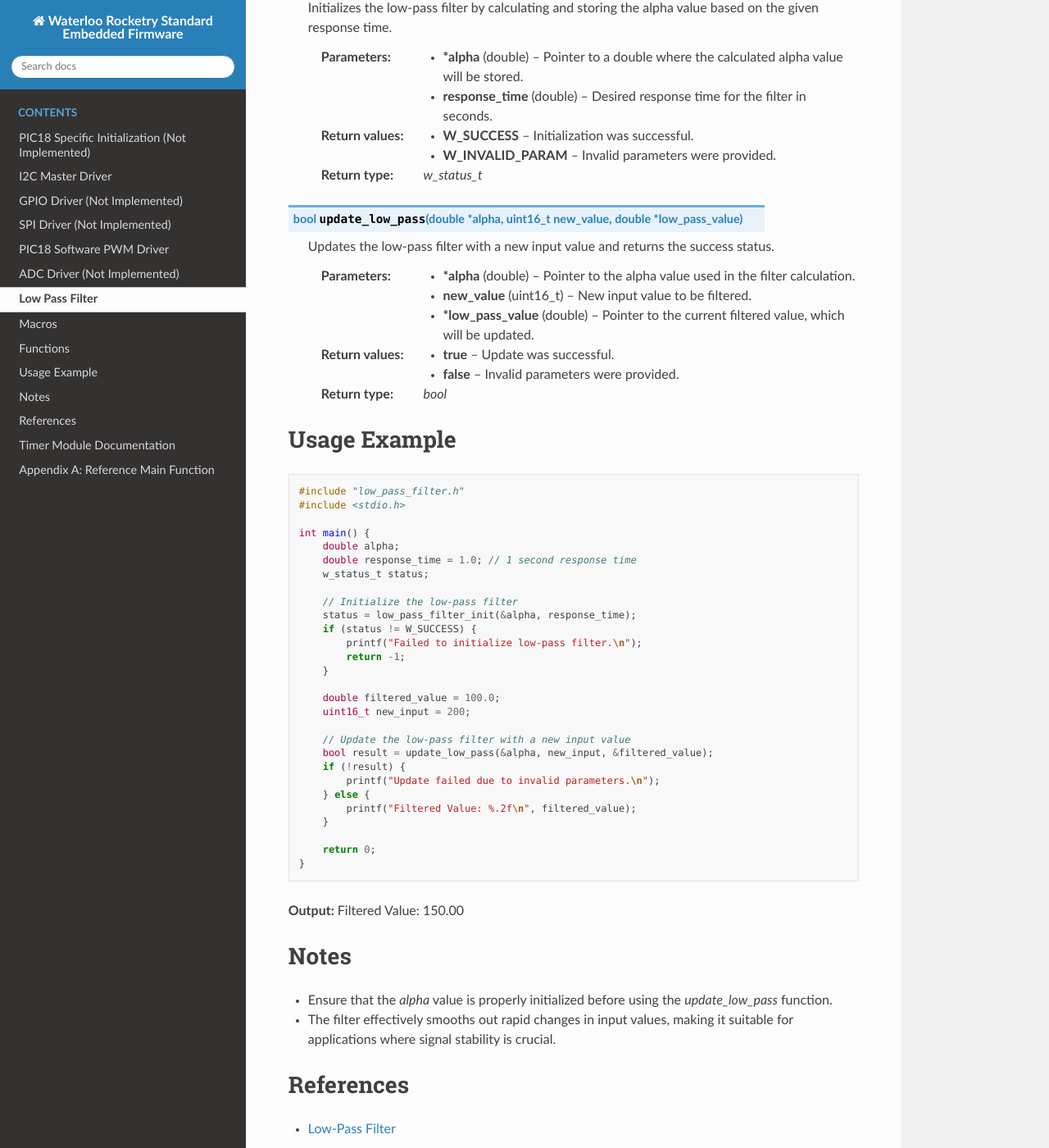
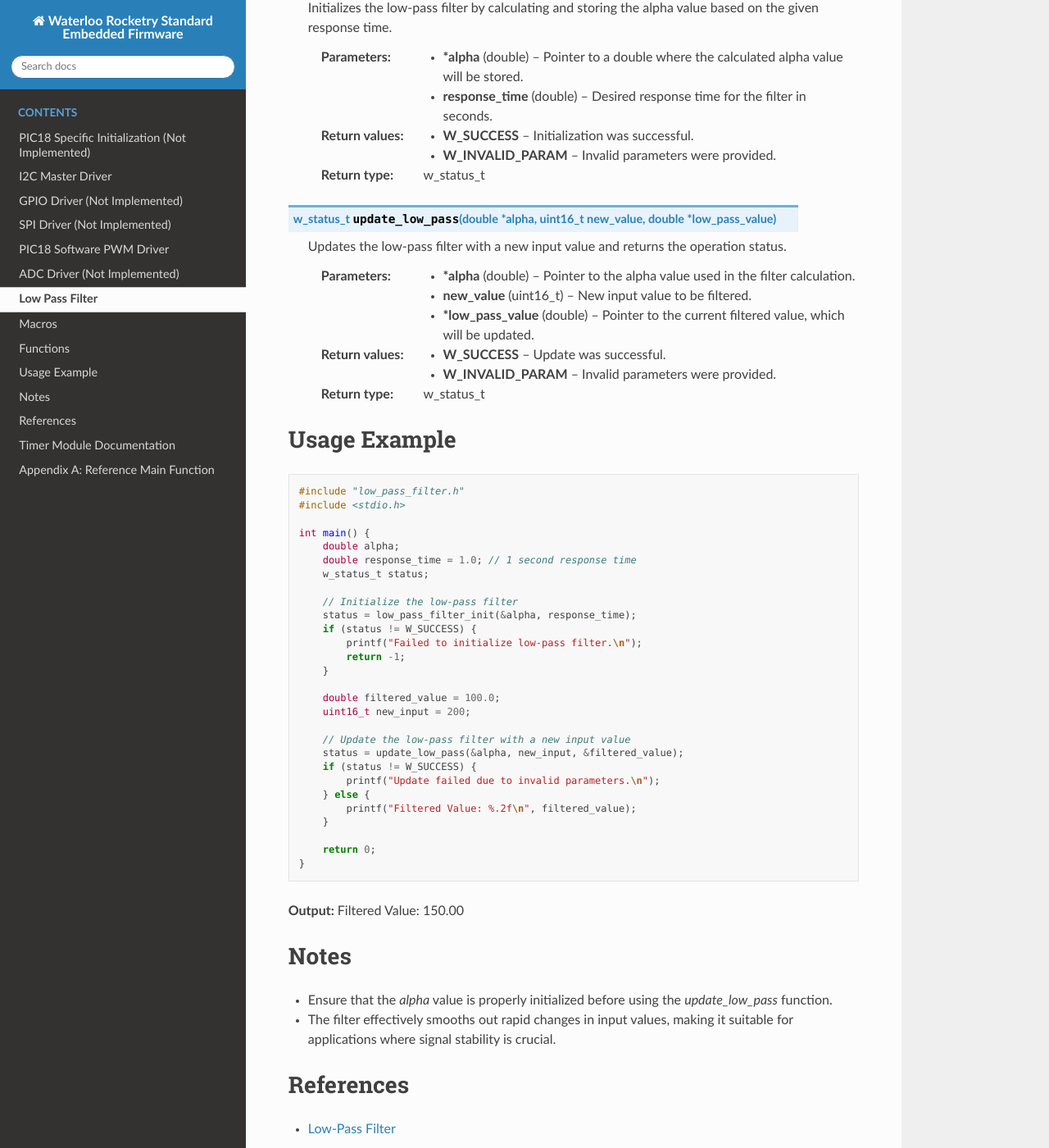
Before and after one commit to waterloo-rocketry/rocketlib, a Sphinx documentation site: the page built from doc/low_pass_filter.rst, in a window 1280 px wide and 1400 px high, scrolled down 839 px. Shown: the whole window at 82% size. Built offline with Sphinx 7.4.7 and the Read the Docs theme 3.1.0, drawn with Linux system fonts in a browser that asks for light colours.

Commit message:
Changed update function to return w_status_t instead of a bool; Updated documentation to reflect this change

```diff
--- a/doc/low_pass_filter.rst
+++ b/doc/low_pass_filter.rst
@@ -40,21 +40,21 @@ Functions
    :param `double *alpha`: Pointer to a double where the calculated alpha value will be stored.
    :param `double response_time`: Desired response time for the filter in seconds.
 
-   :retval `W_SUCCESS`: Initialization was successful.
-   :retval `W_INVALID_PARAM`: Invalid parameters were provided.
-   :rtype: `w_status_t`
+   :retval W_SUCCESS: Initialization was successful.
+   :retval W_INVALID_PARAM: Invalid parameters were provided.
+   :rtype: w_status_t
 
-.. c:function:: bool update_low_pass(double *alpha, uint16_t new_value, double *low_pass_value)
+.. c:function:: w_status_t update_low_pass(double *alpha, uint16_t new_value, double *low_pass_value)
 
-   Updates the low-pass filter with a new input value and returns the success status.
+   Updates the low-pass filter with a new input value and returns the operation status.
 
    :param `double *alpha`: Pointer to the alpha value used in the filter calculation.
    :param `uint16_t new_value`: New input value to be filtered.
    :param `double *low_pass_value`: Pointer to the current filtered value, which will be updated.
 
-   :retval `true`: Update was successful.
-   :retval `false`: Invalid parameters were provided.
-   :rtype: `bool`
+   :retval W_SUCCESS: Update was successful.
+   :retval W_INVALID_PARAM: Invalid parameters were provided.
+   :rtype: w_status_t
 
 Usage Example
 =============
@@ -80,8 +80,8 @@ Usage Example
         uint16_t new_input = 200;
 
         // Update the low-pass filter with a new input value
-        bool result = update_low_pass(&alpha, new_input, &filtered_value);
-        if (!result) {
+        status = update_low_pass(&alpha, new_input, &filtered_value);
+        if (status != W_SUCCESS) {
             printf("Update failed due to invalid parameters.\n");
         } else {
             printf("Filtered Value: %.2f\n", filtered_value);
```
Also changed, not shown: 3 other files.
